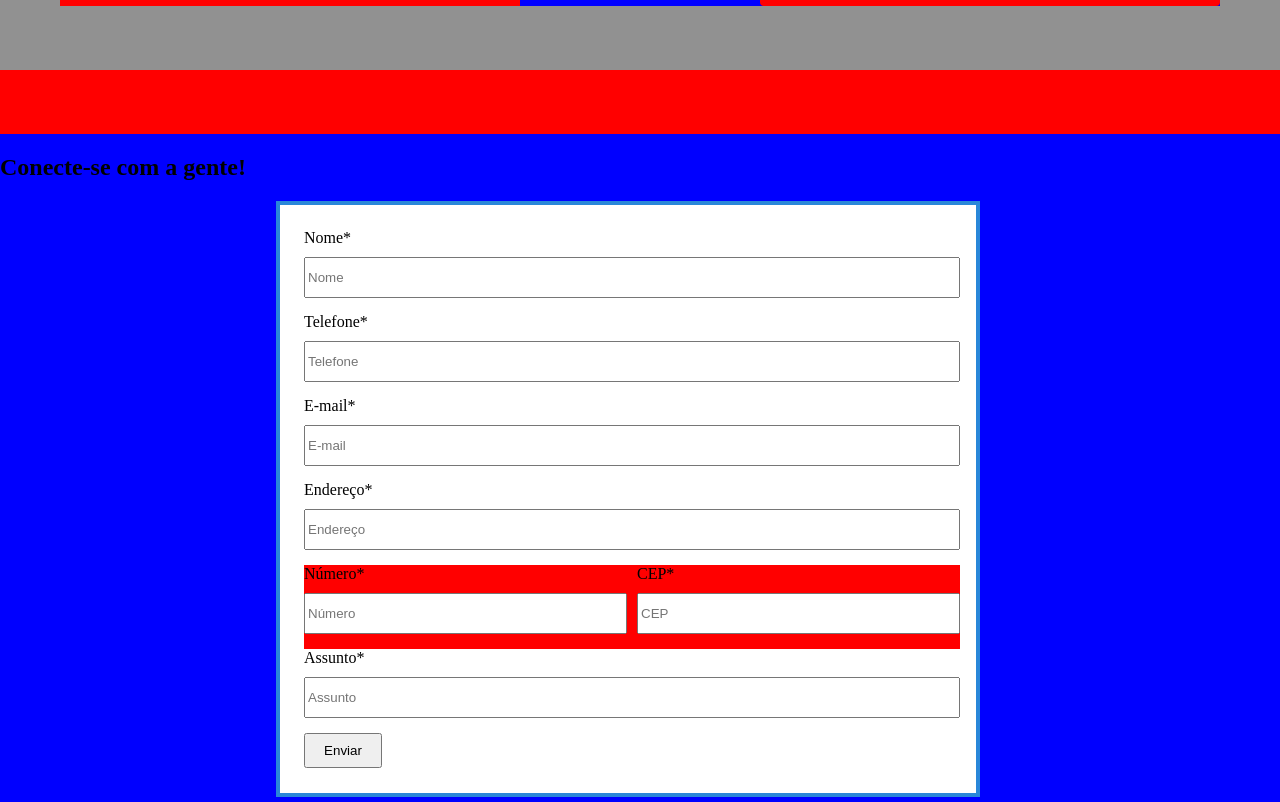
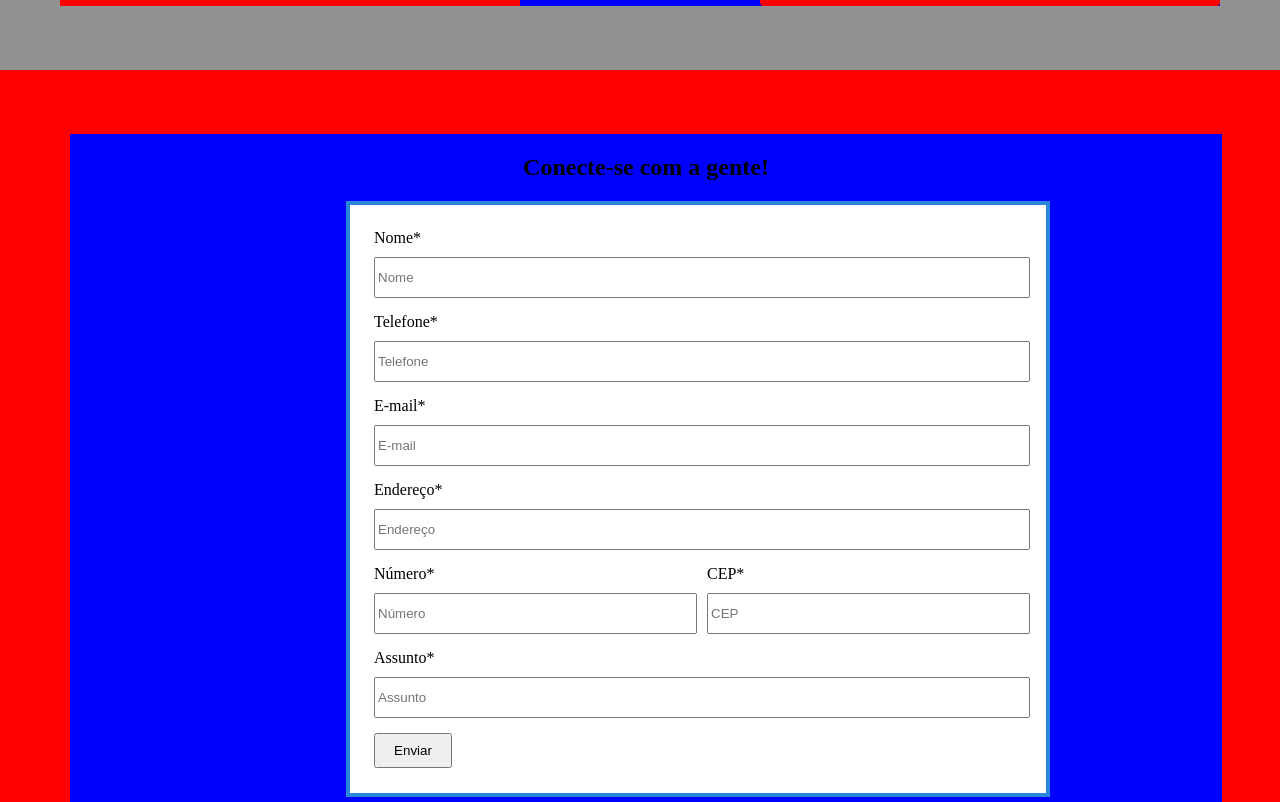
Before and after one commit to guilherme-a-pinheiro/ponto-net-vercel, a Next.js app: page / in a window 1280 px wide. Shown: the part 4758-5560 px from the top of the page. Built offline with nearby package versions, Linux system fonts and the light colour scheme.

Commit message:
conectese form concluido

```diff
--- a/components/conectese/styles.js
+++ b/components/conectese/styles.js
@@ -9,10 +9,16 @@ export const Main = styled('div', {
 })
 
 export const Content = styled('div', {
-  width: '100%',
+  width: '90%',
   height: '100%',
   backgroundColor: 'blue',
   display: 'block',
+  margin: '0px 70px',
+  div: {
+    h2: {
+      textAlign: 'center'
+    }
+  }
 })
 
 export const Form = styled('div', {
@@ -50,7 +56,6 @@ export const CampoForms = styled('div', {
 export const CampoFormsEndereco = styled('div', {
   display: 'flex',
   width: '656px',
-  backgroundColor: 'red',
   justifyContent: 'space-between'
 })
 
```
